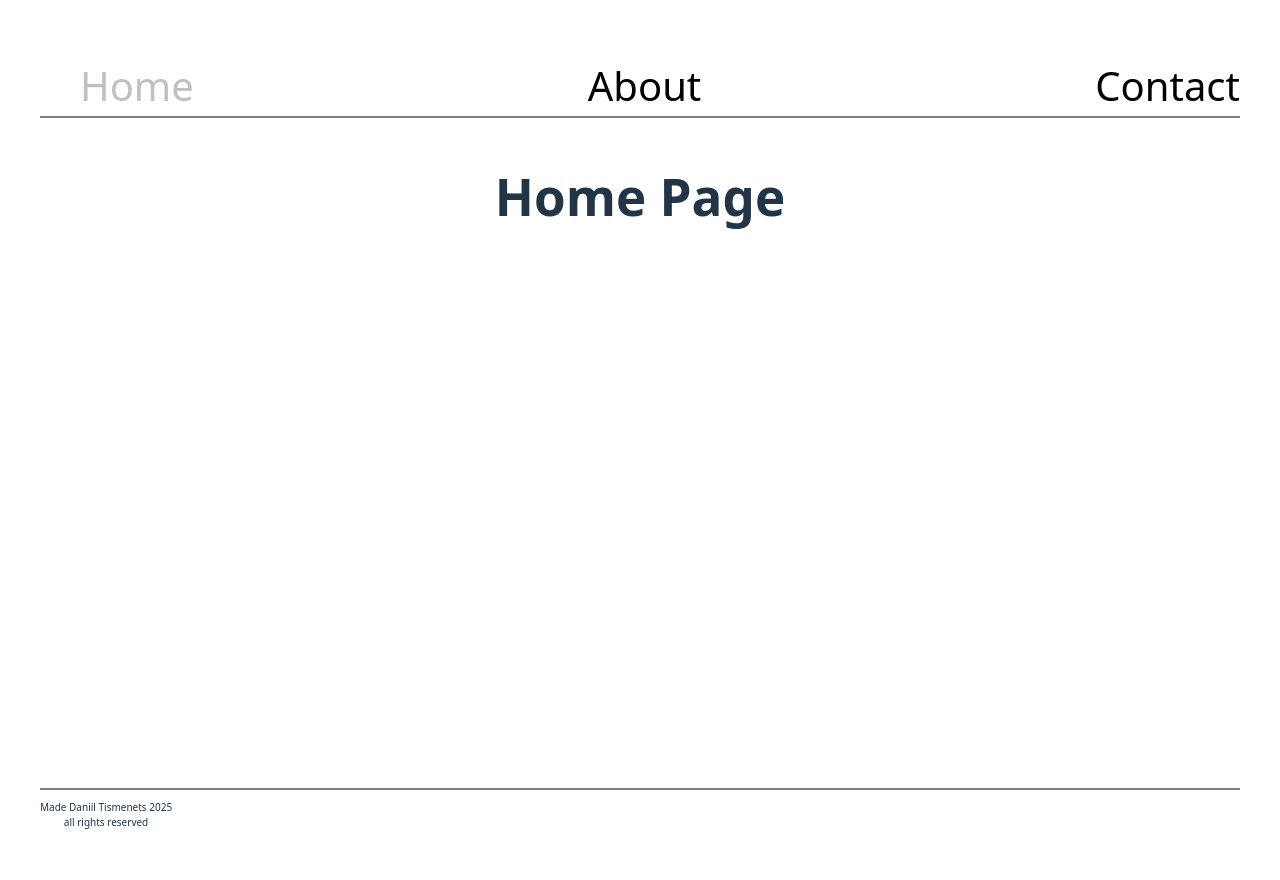
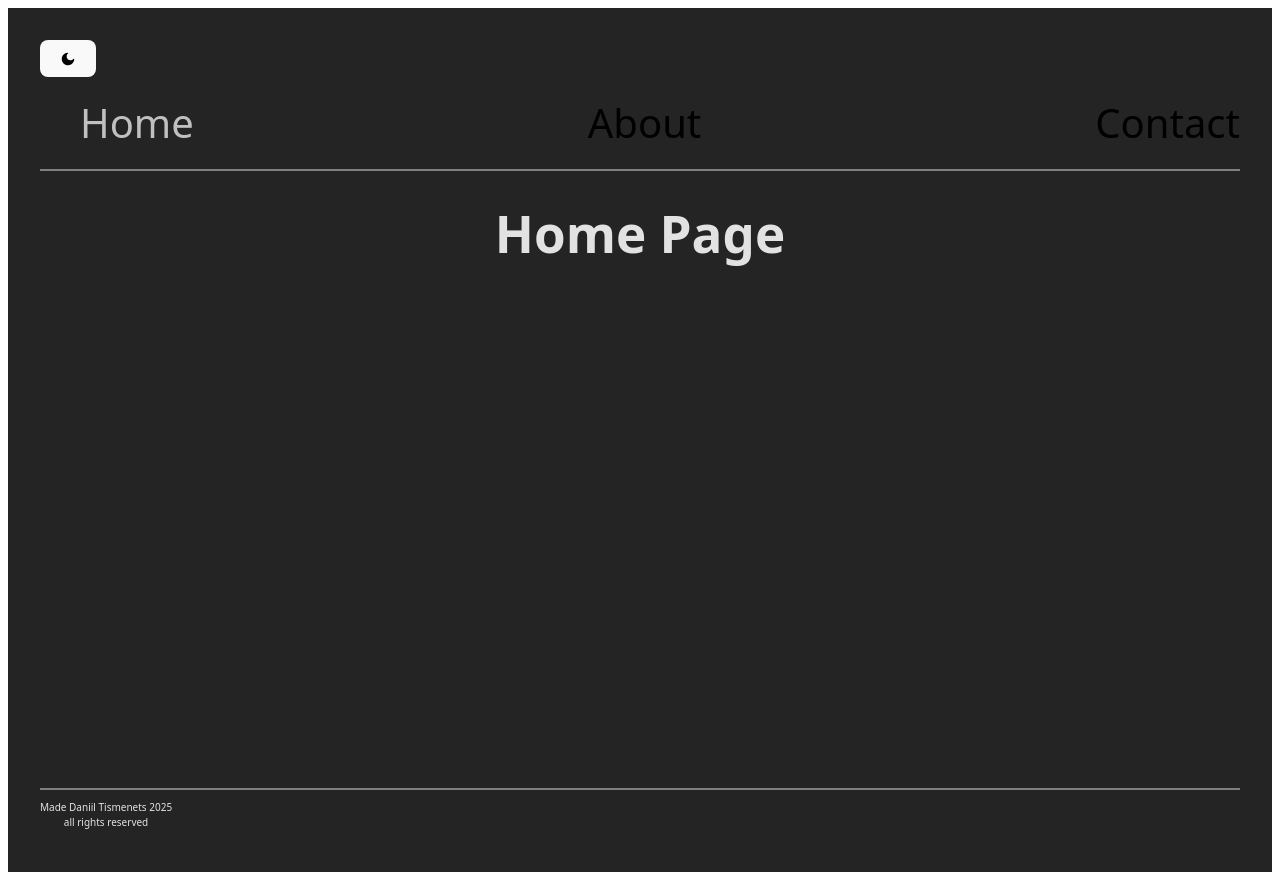
Before and after one commit to DaniilT048/react-router, a React (Vite) app: page / in a window 1280 px wide. Built offline with nearby package versions, Linux system fonts and the light colour scheme.

Commit message:
make context dark and light theme

```diff
--- a/package.json
+++ b/package.json
@@ -12,6 +12,7 @@
   "dependencies": {
     "react": "^19.0.0",
     "react-dom": "^19.0.0",
+    "react-icons": "^5.5.0",
     "react-router": "^7.5.0"
   },
   "devDependencies": {
--- a/src/App.css
+++ b/src/App.css
@@ -1,8 +1,17 @@
 #root {
-  max-width: 1280px;
   margin: 0 auto;
   padding: 2rem;
   text-align: center;
+}
+
+.dark-theme{
+  color: rgba(255, 255, 255, 0.87);
+  background-color:  #242424;
+}
+
+.light-theme{
+  color: black;
+  background-color:  silver;
 }
 
 .logo {
@@ -45,16 +54,22 @@
   color: #C0C0C0
 }
 
-.header-menu{
+.header-menu-list {
   display: flex;
   text-decoration: none;
   list-style: none;
-  border-bottom: grey solid 2px;
   justify-content: space-between;
 }
 
-.header-menu li {
+.header-menu-list li {
   font-size: 40px;
+}
+
+.header-menu {
+  border-bottom: grey solid 2px;
+}
+.header-menu button {
+  display: flex;
 }
 
 .footer-copyright{
--- a/src/components/HeaderMenu.jsx
+++ b/src/components/HeaderMenu.jsx
@@ -1,16 +1,24 @@
 import {NavLink} from "react-router";
 import routes from "../routes.jsx";
-
+import {useTheme} from "../contexts/ThemeContext.jsx";
+import {useContext} from "react";
+import { AiFillMoon } from "react-icons/ai";
 
 
 const HeaderMenu = () =>{
+    const {toggleTheme}= useTheme('light');
     return(
-        <ul className="header-menu">
-            {routes.map((route) =>
+        <div className="header-menu">
+            <button onClick={toggleTheme}><AiFillMoon /></button>
+            <ul className="header-menu-list">
+                {routes.map((route) =>
                     <li key={route.path}>
-                    <NavLink to={`${route.path}`}>{route.label}</NavLink>
-                </li>)}
-        </ul>
+                        <NavLink to={`${route.path}`}>{route.label}</NavLink>
+                    </li>)}
+
+            </ul>
+
+        </div>
 
     )
 }
--- a/src/components/Layout.jsx
+++ b/src/components/Layout.jsx
@@ -1,16 +1,22 @@
 import HeaderMenu from "./HeaderMenu.jsx";
 import {Outlet} from "react-router";
 import FooterText from "./FooterText.jsx";
+import {ThemeProvider, useTheme} from "../contexts/ThemeContext.jsx";
 
 const Layout = () =>{
+
     return (
-        <div className="layout-wrapper">
+        <ThemeProvider>
+            <div className="layout-wrapper">
+
+
             <HeaderMenu/>
             <div className="content">
                 <Outlet/>
             </div>
             <FooterText/>
-        </div>
+            </div>
+        </ThemeProvider>
         )
 
 
--- /dev/null
+++ b/src/contexts/ThemeContext.jsx
@@ -0,0 +1,25 @@
+import {createContext, useContext, useEffect, useState} from "react";
+
+const ThemeContext = createContext()
+
+export const useTheme = () => useContext(ThemeContext);
+
+export const ThemeProvider = ({ children }) => {
+    const [theme, setTheme] = useState('dark');
+
+    useEffect(() => {
+        const root = document.getElementById("root");
+        root.classList.remove("light-theme", "dark-theme");
+        root.classList.add(`${theme}-theme`);
+    },[theme]);
+
+    const toggleTheme = () => {
+        setTheme((prev) => prev === "dark" ? "light" : "dark");
+    }
+
+    return (
+        <ThemeContext.Provider value={{theme, toggleTheme}}>
+            {children}
+        </ThemeContext.Provider>
+    );
+}
--- a/src/index.css
+++ b/src/index.css
@@ -2,11 +2,6 @@
   font-family: system-ui, Avenir, Helvetica, Arial, sans-serif;
   line-height: 1.5;
   font-weight: 400;
-
-  color-scheme: light dark;
-  color: rgba(255, 255, 255, 0.87);
-  background-color: #242424;
-
   font-synthesis: none;
   text-rendering: optimizeLegibility;
   -webkit-font-smoothing: antialiased;
@@ -34,7 +29,7 @@ button {
   font-size: 1em;
   font-weight: 500;
   font-family: inherit;
-  background-color: #1a1a1a;
+  background-color: silver;
   cursor: pointer;
   transition: border-color 0.25s;
 }
```
Also changed, not shown: 1 other file (tests, documents, lock files or other folders).
